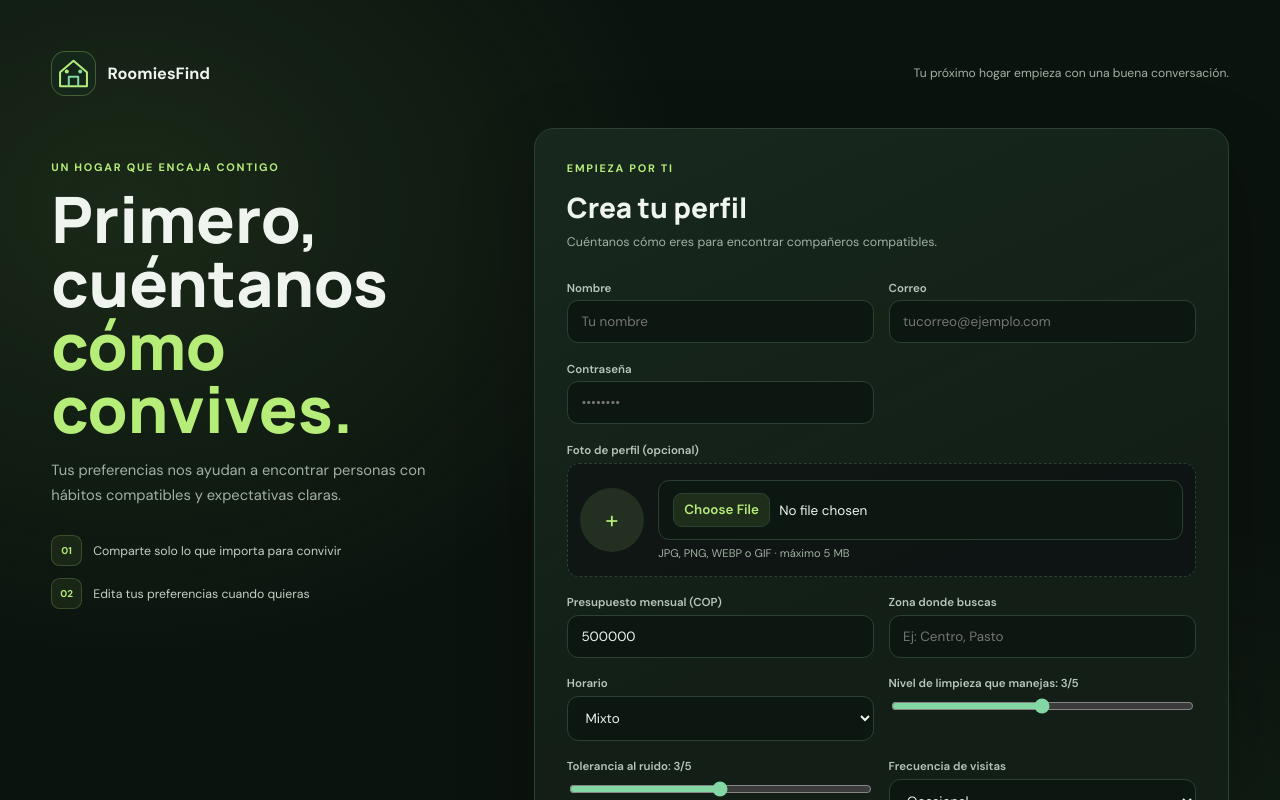
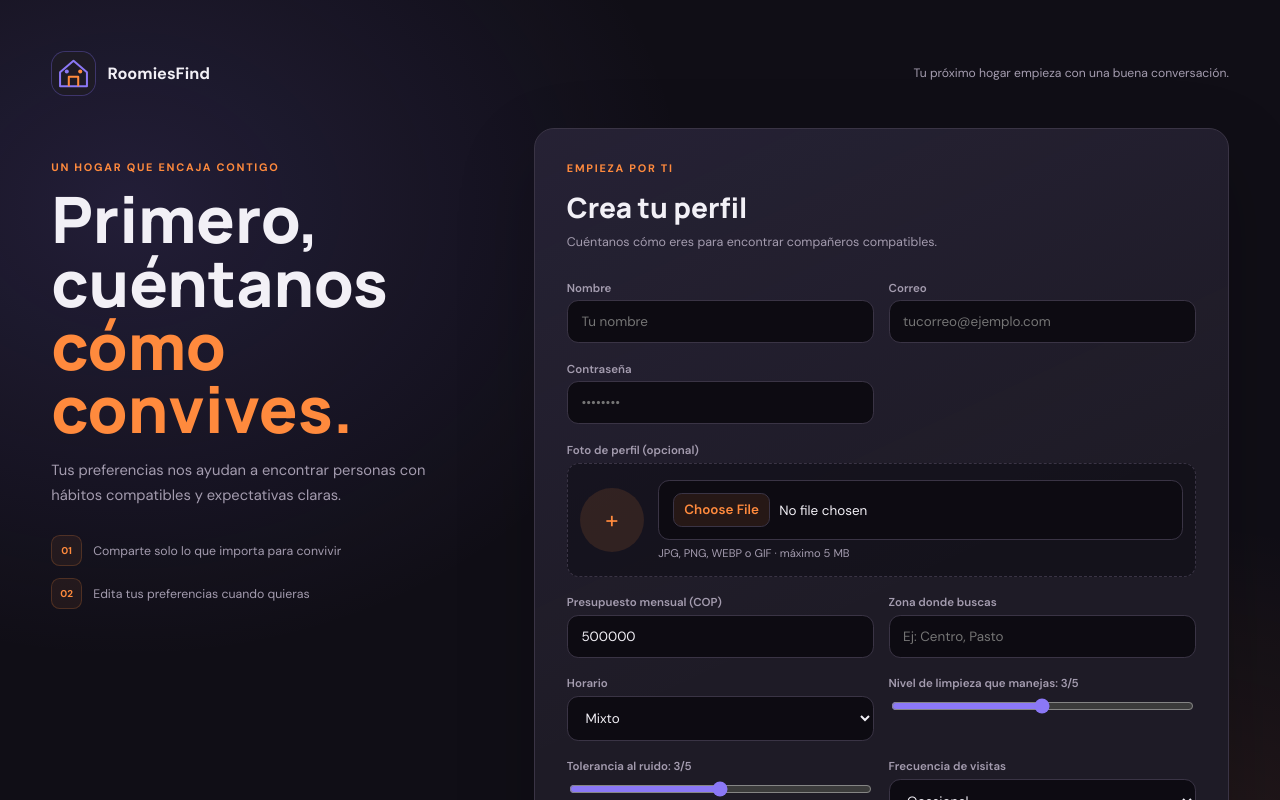
Before and after one commit to luiscajigas/roomiesFind, an Angular app in the folder frontend/: page /registro in a window 1280 px wide. Shown: the top 800 px of the page. Built offline with nearby package versions, Linux system fonts and the light colour scheme.

Commit message:
paletaColores

```diff
--- a/frontend/src/app/pages/auth.styles.css
+++ b/frontend/src/app/pages/auth.styles.css
@@ -2,7 +2,7 @@ app-login .auth, app-registro .auth {
   min-height: 100vh;
   box-sizing: border-box;
   padding: clamp(1rem, 4vw, 3.5rem);
-  background: radial-gradient(ellipse at 10% 18%, rgba(113, 167, 83, .15), transparent 35rem), radial-gradient(ellipse at 90% 82%, rgba(60, 120, 76, .12), transparent 32rem), var(--bg);
+  background: radial-gradient(ellipse at 10% 18%, rgba(var(--accent-2-rgb), .15), transparent 35rem), radial-gradient(ellipse at 90% 82%, rgba(var(--accent-rgb), .1), transparent 32rem), var(--bg);
   color: var(--text);
 }
 
@@ -21,7 +21,7 @@ app-registro .auth__layout { grid-template-columns: minmax(15rem, .82fr) minmax(
 
 app-login .auth__masthead, app-registro .auth__masthead { display: flex; grid-column: 1 / -1; align-items: center; justify-content: space-between; gap: 1rem; }
 app-login .auth__brand, app-registro .auth__brand { display: inline-flex; align-items: center; gap: .75rem; color: var(--text); font-size: 1.02rem; font-weight: 800; text-decoration: none; }
-app-login .auth__brand-mark, app-registro .auth__brand-mark { display: grid; width: 2.65rem; height: 2.65rem; flex: 0 0 auto; place-items: center; overflow: hidden; border: 1px solid rgba(181, 237, 120, .23); border-radius: .9rem; background: rgba(181, 237, 120, .09); }
+app-login .auth__brand-mark, app-registro .auth__brand-mark { display: grid; width: 2.65rem; height: 2.65rem; flex: 0 0 auto; place-items: center; overflow: hidden; border: 1px solid rgba(var(--accent-2-rgb), .23); border-radius: .9rem; background: rgba(var(--accent-2-rgb), .09); }
 app-login .auth__brand-mark img, app-registro .auth__brand-mark img { width: 100%; height: 100%; object-fit: contain; }
 app-login .auth__masthead-note, app-registro .auth__masthead-note { color: var(--muted); font-size: .76rem; }
 
@@ -32,21 +32,21 @@ app-login .auth__story h1, app-registro .auth__story h1 { max-width: 13ch; margi
 app-registro .auth__story h1 { font-size: clamp(2.45rem, 5vw, 4.4rem); }
 app-login .auth__story h1 em, app-registro .auth__story h1 em { color: var(--accent); font-style: normal; }
 app-login .auth__story-copy, app-registro .auth__story-copy { max-width: 29rem; margin: 1.1rem 0 0; color: var(--muted); font-size: .92rem; line-height: 1.7; }
-app-login .auth__benefits, app-registro .auth__benefits { display: grid; gap: .75rem; margin: 1.7rem 0 0; padding: 0; color: #c4d0c5; font-size: .77rem; list-style: none; }
+app-login .auth__benefits, app-registro .auth__benefits { display: grid; gap: .75rem; margin: 1.7rem 0 0; padding: 0; color: var(--muted); font-size: .77rem; list-style: none; }
 app-login .auth__benefits li, app-registro .auth__benefits li { display: flex; align-items: center; gap: .7rem; }
-app-login .auth__benefits li span, app-registro .auth__benefits li span { display: grid; width: 1.8rem; height: 1.8rem; flex: 0 0 auto; place-items: center; border: 1px solid rgba(181, 237, 120, .2); border-radius: .55rem; background: rgba(181, 237, 120, .07); color: var(--accent); font-size: .62rem; font-weight: 800; }
+app-login .auth__benefits li span, app-registro .auth__benefits li span { display: grid; width: 1.8rem; height: 1.8rem; flex: 0 0 auto; place-items: center; border: 1px solid rgba(var(--accent-rgb), .2); border-radius: .55rem; background: rgba(var(--accent-rgb), .07); color: var(--accent); font-size: .62rem; font-weight: 800; }
 
-app-login .auth__card, app-registro .auth__card { width: 100%; box-sizing: border-box; padding: clamp(1.3rem, 3vw, 2rem); border: 1px solid var(--border); border-radius: 1.25rem; background: linear-gradient(155deg, rgba(131, 215, 162, .055), transparent 50%), var(--panel); box-shadow: 0 28px 80px rgba(0, 0, 0, .2); animation: auth-rise 650ms 80ms ease-out both; }
+app-login .auth__card, app-registro .auth__card { width: 100%; box-sizing: border-box; padding: clamp(1.3rem, 3vw, 2rem); border: 1px solid var(--border); border-radius: 1.25rem; background: linear-gradient(155deg, rgba(var(--accent-2-rgb), .07), transparent 50%), var(--panel); box-shadow: 0 28px 80px rgba(0, 0, 0, .2); animation: auth-rise 650ms 80ms ease-out both; }
 app-login .auth__card { max-width: 27rem; justify-self: end; }
 app-registro .auth__card { max-width: 52rem; }
 app-login .auth__card h2, app-registro .auth__card h2 { margin: 0; font-size: 1.75rem; font-weight: 800; }
 app-login .auth__card-copy, app-registro .auth__card-copy { margin: .4rem 0 1.3rem; color: var(--muted); font-size: .78rem; line-height: 1.6; }
 
 app-login .auth__form { display: grid; gap: .55rem; }
-app-login .auth__form label, app-registro .campo label { margin-top: .45rem; color: #b8c6b9; font-size: .72rem; font-weight: 600; }
+app-login .auth__form label, app-registro .campo label { margin-top: .45rem; color: var(--muted); font-size: .72rem; font-weight: 600; }
 app-login .auth__form input, app-registro .campo input:not([type=checkbox]):not([type=range]), app-registro .campo select, app-registro .campo textarea { width: 100%; box-sizing: border-box; padding: .75rem .85rem; border: 1px solid var(--border); border-radius: .7rem; background: var(--input-bg); color: var(--text); font: inherit; font-size: .84rem; }
-app-login .auth__form input:focus-visible, app-registro .campo input:focus-visible, app-registro .campo select:focus-visible, app-registro .campo textarea:focus-visible { border-color: var(--accent-2); outline: 0; box-shadow: 0 0 0 3px rgba(131, 215, 162, .15); }
-app-login .auth__form button, app-registro .auth__card > button { display: flex; min-height: 2.9rem; align-items: center; justify-content: space-between; gap: 1rem; margin-top: .8rem; padding: .75rem 1rem; border: 0; border-radius: .7rem; background: linear-gradient(100deg, #b5ed78, #8fdba3); color: #152119; font-size: .8rem; font-weight: 800; cursor: pointer; transition: filter 150ms ease, transform 150ms ease; }
+app-login .auth__form input:focus-visible, app-registro .campo input:focus-visible, app-registro .campo select:focus-visible, app-registro .campo textarea:focus-visible { border-color: var(--accent-2); outline: 0; box-shadow: 0 0 0 3px rgba(var(--accent-2-rgb), .15); }
+app-login .auth__form button, app-registro .auth__card > button { display: flex; min-height: 2.9rem; align-items: center; justify-content: space-between; gap: 1rem; margin-top: .8rem; padding: .75rem 1rem; border: 0; border-radius: .7rem; background: var(--accent); color: #24170f; font-size: .8rem; font-weight: 800; cursor: pointer; transition: filter 150ms ease, transform 150ms ease; }
 app-login .auth__form button:hover:not(:disabled), app-registro .auth__card > button:hover:not(:disabled) { filter: brightness(1.06); transform: translateY(-1px); }
 app-login .auth__form button:disabled, app-registro .auth__card > button:disabled { cursor: wait; opacity: .6; }
 app-login .auth__form button span { font-size: 1.15rem; }
--- a/frontend/src/app/pages/registro/registro.styles.css
+++ b/frontend/src/app/pages/registro/registro.styles.css
@@ -1,9 +1,9 @@
 app-registro .selector-foto { display: flex; min-height: 5.5rem; align-items: center; gap: 0.9rem; padding: 0.75rem; border: 1px dashed var(--border); border-radius: 12px; background: rgba(11, 10, 16, 0.45); }
 app-registro .selector-foto input { width: 100%; min-width: 0; padding: 0; border: 0; border-radius: 0; background: transparent; color: var(--text); font-size: 0.74rem; }
-app-registro .selector-foto input::file-selector-button { margin-right: 0.55rem; padding: 0.48rem 0.65rem; border: 1px solid var(--border); border-radius: 0.55rem; background: rgba(181, 237, 120, 0.1); color: var(--accent); font: inherit; font-weight: 600; cursor: pointer; }
-app-registro .selector-foto input::file-selector-button:hover { background: rgba(181, 237, 120, 0.2); }
+app-registro .selector-foto input::file-selector-button { margin-right: 0.55rem; padding: 0.48rem 0.65rem; border: 1px solid var(--border); border-radius: 0.55rem; background: rgba(var(--accent-rgb), 0.1); color: var(--accent); font: inherit; font-weight: 600; cursor: pointer; }
+app-registro .selector-foto input::file-selector-button:hover { background: rgba(var(--accent-rgb), 0.2); }
 app-registro .selector-foto input:focus-visible { outline: 2px solid var(--accent-2); outline-offset: 3px; }
-app-registro .selector-foto__placeholder, app-registro .selector-foto__preview { display: grid; width: 4rem; height: 4rem; flex: 0 0 auto; place-items: center; overflow: hidden; border-radius: 50%; background: rgba(181, 237, 120, 0.12); color: var(--accent); font-size: 1.5rem; }
+app-registro .selector-foto__placeholder, app-registro .selector-foto__preview { display: grid; width: 4rem; height: 4rem; flex: 0 0 auto; place-items: center; overflow: hidden; border-radius: 50%; background: rgba(var(--accent-rgb), 0.12); color: var(--accent); font-size: 1.5rem; }
 app-registro .selector-foto__preview img { width: 100%; height: 100%; object-fit: cover; }
 app-registro .selector-foto__acciones { display: flex; min-width: 0; flex: 1; flex-direction: column; gap: 0.35rem; }
 app-registro .selector-foto__acciones small { color: var(--muted); font-size: 0.7rem; }
--- a/frontend/src/theme.styles.css
+++ b/frontend/src/theme.styles.css
@@ -1,33 +1,37 @@
 :root {
   color-scheme: dark;
-  --bg: #0b130e;
-  --panel: #121e16;
-  --panel-raised: #1a2a1f;
-  --border: #2c4132;
-  --text: #eff5ee;
-  --muted: #a0b1a2;
-  --accent: #b5ed78;
-  --accent-2: #83d7a2;
-  --green: #83d7a2;
+  --bg: #100e16;
+  --panel: #1e1b26;
+  --panel-raised: #282432;
+  --border: #3a3445;
+  --text: #f2f0f6;
+  --muted: #a49caf;
+  --accent: #ff8a3d;
+  --accent-rgb: 255, 138, 61;
+  --accent-2: #8b78f6;
+  --accent-2-rgb: 139, 120, 246;
+  --green: #8b78f6;
   --yellow: #e8c77c;
-  --red: #ed9690;
-  --input-bg: #0d1711;
+  --red: #f18c91;
+  --input-bg: #0d0b12;
 }
 
 :root[data-theme='light'] {
   color-scheme: light;
-  --bg: #f3f6ef;
-  --panel: #ffffff;
-  --panel-raised: #edf2e9;
-  --border: #dce5d8;
-  --text: #1b2a20;
-  --muted: #647367;
-  --accent: #477528;
-  --accent-2: #24764f;
-  --green: #24764f;
-  --yellow: #93680c;
-  --red: #b64d48;
-  --input-bg: #ffffff;
+  --bg: #f4eee3;
+  --panel: #fffaf2;
+  --panel-raised: #eee5d8;
+  --border: #d9cbb8;
+  --text: #1b1714;
+  --muted: #6d6258;
+  --accent: #c4531f;
+  --accent-rgb: 196, 83, 31;
+  --accent-2: #c4531f;
+  --accent-2-rgb: 196, 83, 31;
+  --green: #a94b22;
+  --yellow: #93620d;
+  --red: #b44740;
+  --input-bg: #fffdf9;
 }
 
 html, body {
@@ -47,25 +51,25 @@ h1, h2, h3, button, input, select, textarea {
 }
 
 html[data-theme='light'] app-dashboard .candidato {
-  box-shadow: 0 14px 40px rgba(24, 49, 31, 0.07);
+  box-shadow: 0 14px 40px rgba(28, 20, 13, 0.07);
 }
 
 html[data-theme='light'] app-dashboard .candidato:hover {
-  border-color: #b9cfb9;
-  box-shadow: 0 20px 42px rgba(24, 49, 31, 0.12);
+  border-color: var(--accent-2);
+  box-shadow: 0 20px 42px rgba(28, 20, 13, 0.12);
 }
 
 html[data-theme='light'] app-dashboard .score__track {
-  background: #dfe8dc;
+  background: var(--border);
 }
 
 html[data-theme='light'] app-header .account-menu {
-  box-shadow: 0 18px 48px rgba(24, 49, 31, 0.16);
+  box-shadow: 0 18px 48px rgba(28, 20, 13, 0.16);
 }
 
 html[data-theme='light'] app-header .account-menu a:hover,
 html[data-theme='light'] app-header .account-menu__theme:hover {
-  background: rgba(36, 118, 79, 0.09);
+  background: rgba(var(--accent-2-rgb), 0.09);
 }
 
 html[data-theme='light'] app-registro input,
@@ -77,7 +81,7 @@ html[data-theme='light'] app-login input {
 }
 
 html[data-theme='light'] app-registro .selector-foto {
-  background: rgba(36, 118, 79, 0.035);
+  background: rgba(var(--accent-2-rgb), 0.035);
 }
 
 html[data-theme='light'] app-registro .selector-foto input {
```
Also changed, not shown: frontend/src/app/components/app-header/app-header.component.css (+6 -6 lines), frontend/src/app/pages/companeros/companeros.component.css (+4 -4 lines), frontend/src/app/pages/dashboard/dashboard.styles.css (+15 -15 lines), frontend/src/app/pages/perfil/perfil.component.css (+5 -5 lines), frontend/public/logo.svg.
